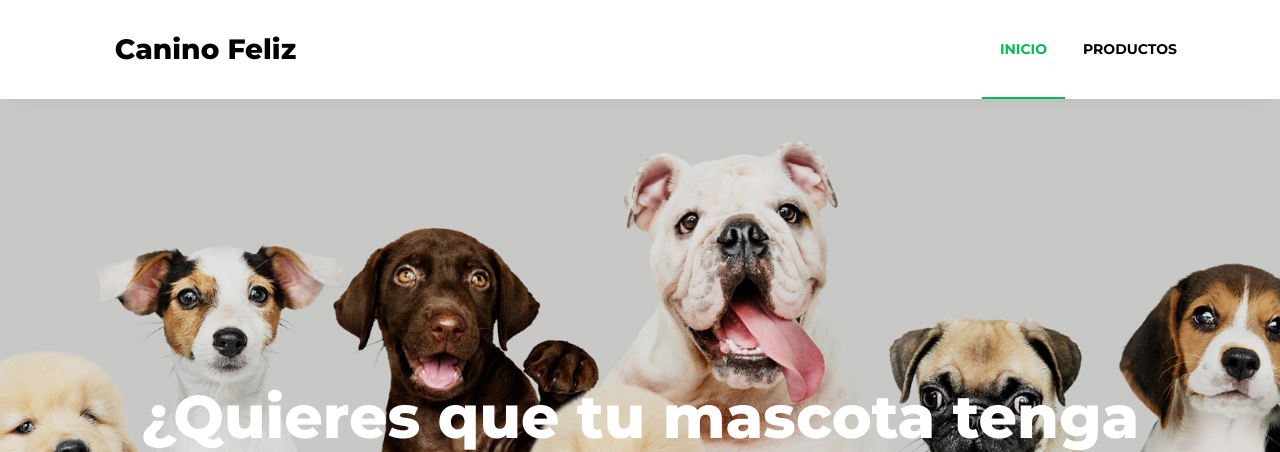
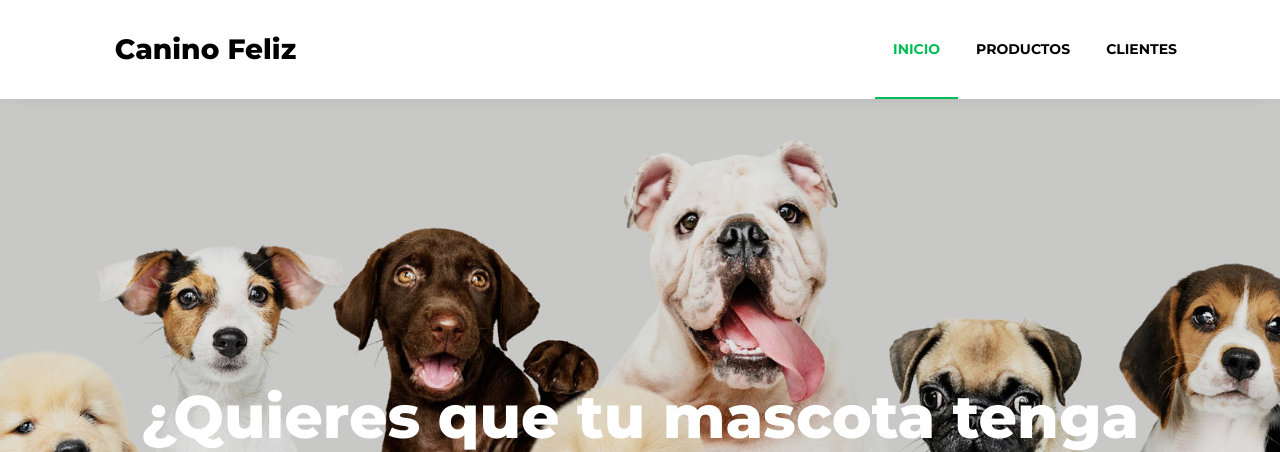
Before and after one commit to FelipeCalderon17/peluqueriaCaninoFeliz, a PHP site: page /inicio.php in a window 1280 px wide. Shown: the top 452 px of the page. Run offline with PHP 8.4, Linux system fonts and the light colour scheme; some libraries are stand-ins or nearby versions; some web fonts are replaced.

Commit message:
Fin clientes

```diff
--- a/vista/clientes.php
+++ b/vista/clientes.php
@@ -36,8 +36,9 @@
             </button>
             <div class="collapse navbar-collapse" id="ftco-nav">
                 <ul class="navbar-nav ml-auto">
-                    <li class="nav-item active"><a href="inicio.php" class="nav-link">Inicio</a></li>
+                    <li class="nav-item "><a href="inicio.php" class="nav-link">Inicio</a></li>
                     <li class="nav-item "><a href="productos.php" class="nav-link">Productos</a></li>
+                    <li class="nav-item active"><a href="clientes.php" class="nav-link">Clientes</a></li>
                 </ul>
             </div>
         </div>
--- a/vista/inicio.php
+++ b/vista/inicio.php
@@ -29,15 +29,16 @@
 
 	<nav class="navbar navbar-expand-lg navbar-dark ftco_navbar bg-dark ftco-navbar-light" id="ftco-navbar">
 		<div class="container">
-			<a class="navbar-brand" href="inicio.html"><span class="flaticon-pawprint-1 mr-2"></span>Canino
+			<a class="navbar-brand" href="inicio.php"><span class="flaticon-pawprint-1 mr-2"></span>Canino
 				Feliz</a>
 			<button class="navbar-toggler" type="button" data-toggle="collapse" data-target="#ftco-nav" aria-controls="ftco-nav" aria-expanded="false" aria-label="Toggle navigation">
 				<span class="fa fa-bars"></span> Menu
 			</button>
 			<div class="collapse navbar-collapse" id="ftco-nav">
 				<ul class="navbar-nav ml-auto">
-					<li class="nav-item active"><a href="inicio.html" class="nav-link">Inicio</a></li>
-					<li class="nav-item "><a href="productos.html" class="nav-link">Productos</a></li>
+					<li class="nav-item active"><a href="inicio.php" class="nav-link">Inicio</a></li>
+					<li class="nav-item "><a href="productos.php" class="nav-link">Productos</a></li>
+					<li class="nav-item "><a href="clientes.php" class="nav-link">Clientes</a></li>
 				</ul>
 			</div>
 		</div>
```
